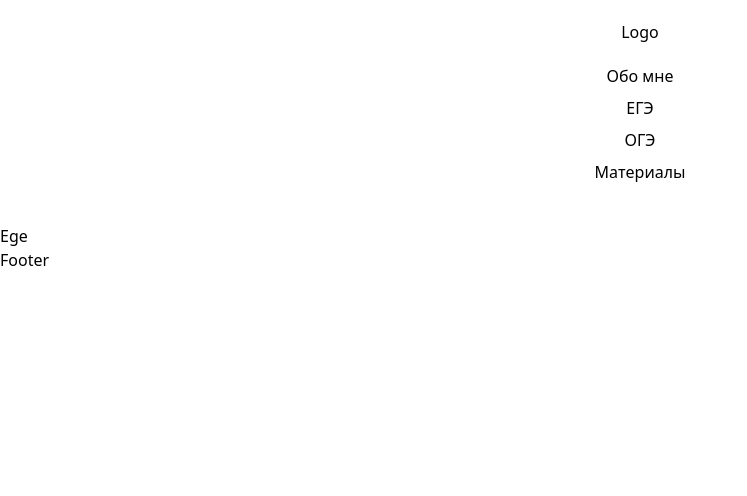
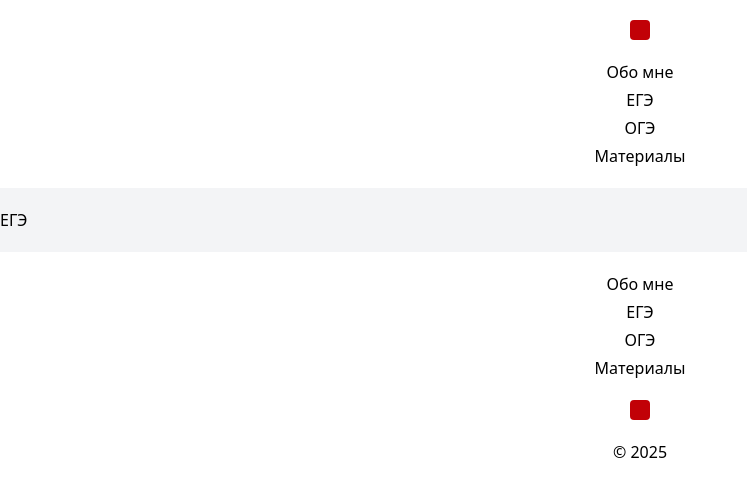
Before and after one commit to szatolokinweb/math-landing, a Next.js app: page /ege in a window 1280 px wide. Shown: the top 496 px of the page, without its empty margins (0-747 px from the left). Built offline with nearby package versions, Linux system fonts and the light colour scheme.

Commit message:
Обновление

```diff
--- a/src/app/documents/page.tsx
+++ b/src/app/documents/page.tsx
@@ -1,3 +1,3 @@
 export default function Documents() {
-  return <div>Documents</div>;
+  return <div>Материалы</div>;
 }
--- a/src/app/ege/page.tsx
+++ b/src/app/ege/page.tsx
@@ -1,3 +1,3 @@
 export default function Ege() {
-  return <div>Ege</div>;
+  return <div>ЕГЭ</div>;
 }
--- a/src/app/layout.tsx
+++ b/src/app/layout.tsx
@@ -12,7 +12,7 @@ export default function RootLayout({
     <html lang="ru">
       <body>
         <Header />
-        {children}
+        <div className="bg-gray-100 py-5">{children}</div>
         <Footer />
       </body>
     </html>
--- a/src/app/oge/page.tsx
+++ b/src/app/oge/page.tsx
@@ -1,3 +1,3 @@
 export default function Oge() {
-  return <div>Oge</div>;
+  return <div>ОГЭ</div>;
 }
--- /dev/null
+++ b/src/components/Dates.tsx
@@ -0,0 +1,3 @@
+export default function Dates() {
+  return <div>© 2025</div>;
+}
--- a/src/components/Footer.tsx
+++ b/src/components/Footer.tsx
@@ -1,3 +1,18 @@
+import { globalNavLinks } from "@/utils/NavLink";
+import Nav from "./Nav";
+import Logo from "./Logo";
+import Dates from "./Dates";
+
 export default function Footer() {
-  return <div>Footer</div>;
+  return (
+    <div className="p-5">
+      <Nav links={globalNavLinks} />
+      <div className="mt-5 flex justify-center">
+        <Logo />
+      </div>
+      <div className="mt-5 flex justify-center">
+        <Dates />
+      </div>
+    </div>
+  );
 }
--- a/src/components/Header.tsx
+++ b/src/components/Header.tsx
@@ -1,24 +1,6 @@
+import { globalNavLinks } from "@/utils/NavLink";
 import Logo from "./Logo";
-import Nav, { NavLink } from "./Nav";
-
-export const navLinks: NavLink[] = [
-  {
-    href: "/",
-    title: "Обо мне",
-  },
-  {
-    href: "/ege",
-    title: "ЕГЭ",
-  },
-  {
-    href: "/oge",
-    title: "ОГЭ",
-  },
-  {
-    href: "/documents",
-    title: "Материалы",
-  },
-];
+import Nav from "./Nav";
 
 export default function Header() {
   return (
@@ -26,8 +8,8 @@ export default function Header() {
       <div className="flex justify-center">
         <Logo />
       </div>
-      <div className="m-5">
-        <Nav links={navLinks} />
+      <div className="mt-5">
+        <Nav links={globalNavLinks} />
       </div>
     </div>
   );
--- a/src/components/Logo.tsx
+++ b/src/components/Logo.tsx
@@ -1,5 +1,9 @@
 import Link from "next/link";
 
 export default function Logo() {
-  return <Link href="/">Logo</Link>;
+  return (
+    <Link href="/">
+      <div className="w-5 h-5 bg-red-700 rounded-sm" />
+    </Link>
+  );
 }
--- a/src/components/Nav.tsx
+++ b/src/components/Nav.tsx
@@ -1,13 +1,9 @@
 import Link from "next/link";
-
-export type NavLink = {
-  href: string;
-  title: string;
-};
+import { NavLink } from "@/utils/NavLink";
 
 export default function Nav({ links }: { links: NavLink[] }) {
   return (
-    <div className="flex flex-col gap-2 items-center">
+    <div className="flex flex-col gap-1 items-center">
       {links.map(({ href, title }, index) => (
         <Link key={index} href={href}>
           {title}
--- /dev/null
+++ b/src/utils/NavLink.tsx
@@ -0,0 +1,23 @@
+export type NavLink = {
+  href: string;
+  title: string;
+};
+
+export const globalNavLinks: NavLink[] = [
+  {
+    href: "/",
+    title: "Обо мне",
+  },
+  {
+    href: "/ege",
+    title: "ЕГЭ",
+  },
+  {
+    href: "/oge",
+    title: "ОГЭ",
+  },
+  {
+    href: "/documents",
+    title: "Материалы",
+  },
+];
```
